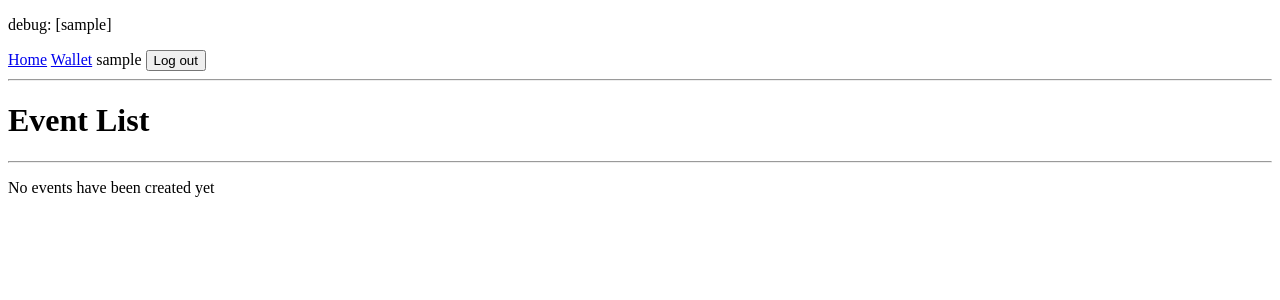
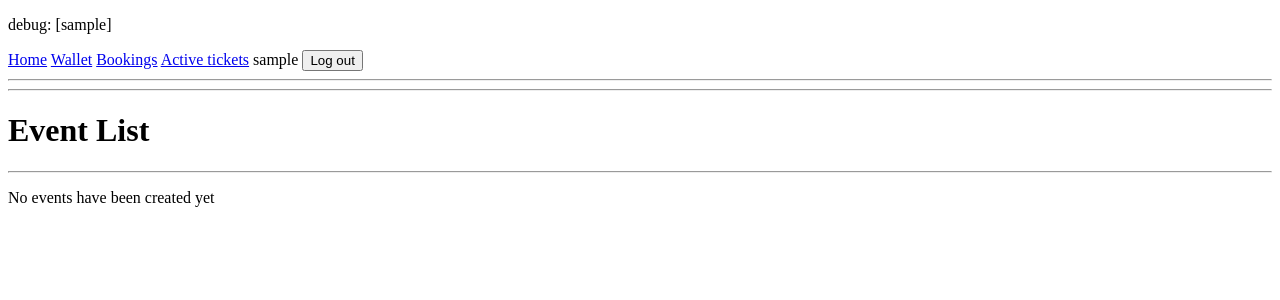
Before and after one commit to dnf-08/dvm2, a Django app: page / in a window 1280 px wide. Shown: the top 300 px of the page. Run offline with Django 5.2, Linux system fonts and the light colour scheme; the visitor is signed in with stand-in values (Sample User, id 1); data that the repository does not hold is empty.

Commit message:
added page to view all bookings from a user and a page to view tickets along with their unique id numbers

```diff
--- a/life/config/urls.py
+++ b/life/config/urls.py
@@ -30,4 +30,6 @@ urlpatterns = [
     path("accounts/wallet", account_views.WalletView.as_view(), name= "wallet"),
     path("accounts/wallet/add/", account_views.AddMoneyView.as_view(), name="add_money"),
     path("sessions/<int:pk>/book/", event_views.BooksessionsView.as_view(), name="book_session"),
+    path("bookings/", event_views.BookingListView.as_view(), name="bookings"),
+    path("tickets/", event_views.TicketListView.as_view(), name="tickets"),
 ]
--- a/life/events/models.py
+++ b/life/events/models.py
@@ -49,7 +49,7 @@ class Bookings(models.Model):
 
 #the tickets model gives one unit which gives admission to an event
 class Tickets(models.Model):
-    status_choices = [("ACTIVE", "Active"),("CONSUMED", "Consumed"),] #[done like this cause its stored as (value stored in db, value shown to user)]
+    status_choices = [("ACTIVE", "Active"),("CONSUMED", "Consumed"),] #done like this cause its stored as (value stored in db, value shown to user)
     booking = models.ForeignKey(Bookings, on_delete=models.CASCADE, related_name="tickets")#CASCADE is used to ensure that when a booking is delted it's corresponding tickets would also be deleted
     ticketcode = models.UUIDField(default =uuid.uuid4) #uuid will generate a random code for each ticket. uuid4 is completely random
     status = models.CharField(max_length=10, choices=status_choices, default="ACTIVE")
--- a/life/events/views.py
+++ b/life/events/views.py
@@ -3,7 +3,7 @@ from django.contrib.auth.mixins import LoginRequiredMixin, UserPassesTestMixin
 from django.views.generic import ListView, DetailView, View
 from django.http import HttpResponseRedirect
 from django.urls import reverse
-from .models import Event
+from .models import Event, Bookings, Tickets
 from .forms import BookingForm
 from .models import Event
 from .bookings import book_session
@@ -34,9 +34,32 @@ class BooksessionsView(LoginRequiredMixin, UserPassesTestMixin, View):
                 book_session(request.user, pk, form.cleaned_data["quantity"])
             except ValueError as e:
                 messages.error(request, str(e))
-
+            else:
+                return HttpResponseRedirect(reverse("bookings"))#sends to the bookings page post successful order
         #this else handles when the form turns out invalid
         else:
             messages.error(request, "Enter a valid quantity.")
 
         return HttpResponseRedirect(reverse("home"))
+
+
+#basic list views to display the bookings and the tickets
+class BookingListView(LoginRequiredMixin, UserPassesTestMixin, ListView):
+    template_name = "events/bookings_list.html"
+    context_object_name = "bookings"
+
+    def test_func(self):
+        return self.request.user.groups.filter(name="Customer").exists()
+    def get_queryset(self):
+        return Bookings.objects.filter(user=self.request.user).order_by("-created_at")
+
+class TicketListView(LoginRequiredMixin, UserPassesTestMixin, ListView):
+    template_name = "events/ticket_list.html"
+    context_object_name = "tickets"
+
+    def test_func(self):
+        return self.request.user.groups.filter(name="Customer").exists()
+
+    def get_queryset(self):
+        return Tickets.objects.filter(
+            booking__user=self.request.user, status="ACTIVE").order_by("-booking__created_at")
--- a/life/templates/base.html
+++ b/life/templates/base.html
@@ -12,6 +12,8 @@
         <!-- using django's in built is_autheticated which will return True if the user is a real one-->
         {%if user.is_authenticated %}
          <a href="{% url 'wallet' %}">Wallet</a>
+        <a href="{% url 'bookings' %}">Bookings</a>
+        <a href="{% url 'tickets' %}">Active tickets</a>
         {{user.username}}
         <form method="post" action="{% url 'logout' %}" style="display:inline">
         {% csrf_token %}<button>Log out</button>
@@ -22,7 +24,9 @@
       <a href="{% url 'signup' %}">Sign up</a>
     {% endif %}
     </nav>
+    <hr>
       {% if messages %}
+        <p>error message:</p>
         <ul>
             {% for message in messages %}
                 <li>{{ message }}</li>
--- a/life/templates/home.html
+++ /dev/null
@@ -1,4 +0,0 @@
-<!--
-{% extends "base.html" %}
-{% block content %}<h1>Home</h1>{% endblock %}
--->
```
Also changed, not shown: life/events/templates/events/bookings_list.html (added, +18 -0 lines), life/events/templates/events/ticket_list.html (added, +17 -0 lines).
